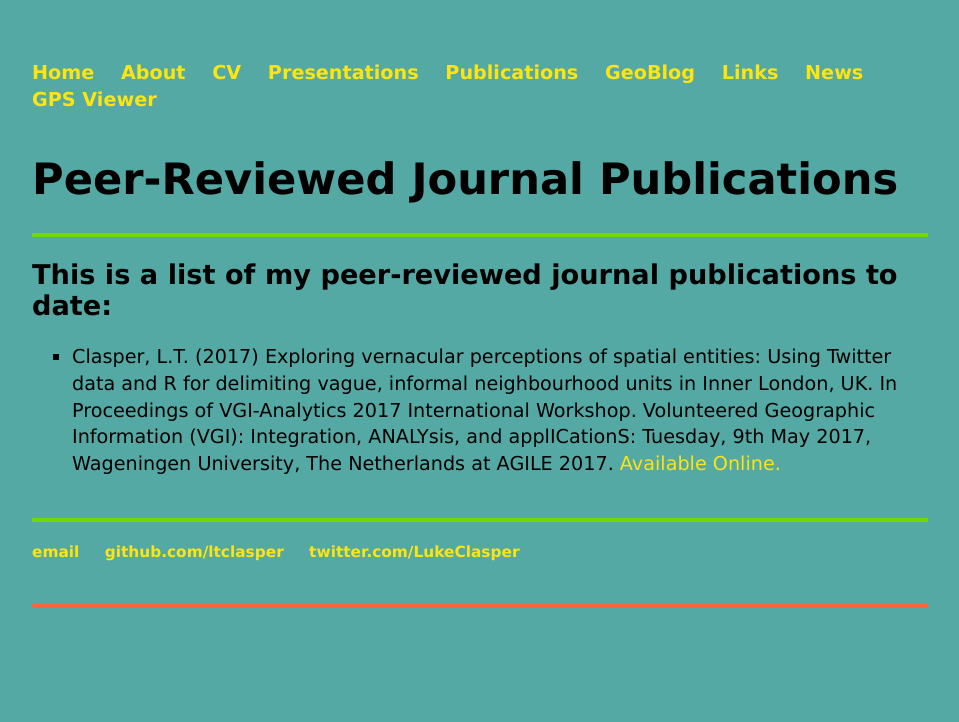
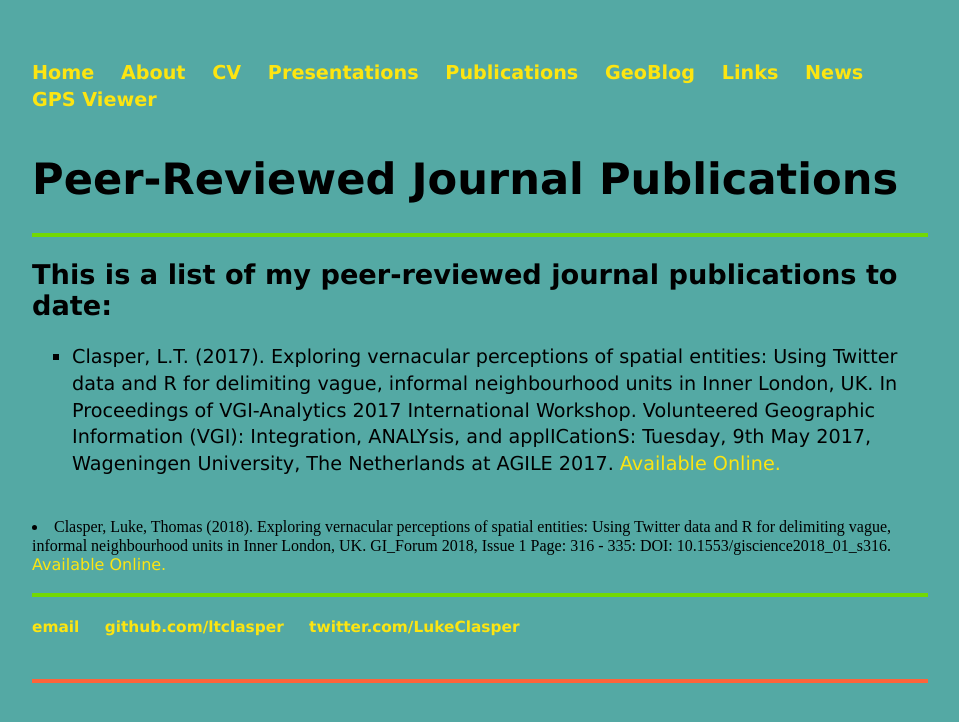
Before and after one commit to ltclasper/ltclasper.github.io, a Jekyll site: the page built from publications/index.html, in a window 1280 px wide. Shown: the top 722 px of the page, without its empty margins (160-1119 px from the left). Built offline with Jekyll 4.4.1, drawn with Linux system fonts in a browser that asks for light colours.

Commit message:
Update index.html

```diff
--- a/publications/index.html
+++ b/publications/index.html
@@ -11,7 +11,9 @@ title: Peer-Reviewed Journal Publications
 	<h2>This is a list of my peer-reviewed journal publications to date:</h2>
 	<p>
 	<ul style="list-style-type:square">
-<li>Clasper, L.T. (2017) Exploring vernacular perceptions of spatial entities: Using Twitter data and R for delimiting vague, informal neighbourhood units in Inner London, UK. In Proceedings of VGI-Analytics 2017 International Workshop. Volunteered Geographic Information (VGI):
+<li>Clasper, L.T. (2017). Exploring vernacular perceptions of spatial entities: Using Twitter data and R for delimiting vague, informal neighbourhood units in Inner London, UK. In Proceedings of VGI-Analytics 2017 International Workshop. Volunteered Geographic Information (VGI):
 Integration, ANALYsis, and applICationS: Tuesday, 9th May 2017, Wageningen University, The Netherlands at AGILE 2017.<a href="http://www.cs.nuim.ie/~pmooney/VGI-Analytics2017/materials/AGILE_2017_Luke_Clasper.pdf"> Available Online.</a></li></ul>
+<li>Clasper, Luke, Thomas (2018). Exploring vernacular perceptions of spatial entities: Using Twitter data and R for delimiting vague, informal neighbourhood units in Inner London, UK. GI_Forum 2018, Issue 1
+Page: 316 - 335: DOI: 10.1553/giscience2018_01_s316.<a href="http://www.austriaca.at/0xc1aa5576_0x00390cec"> Available Online.</a></li></ul>
 	</p>
 </div><!-- /.blurb -->
```
